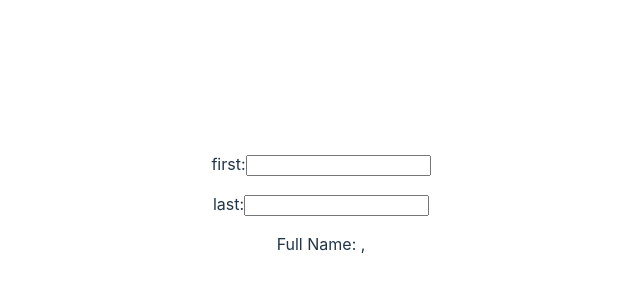
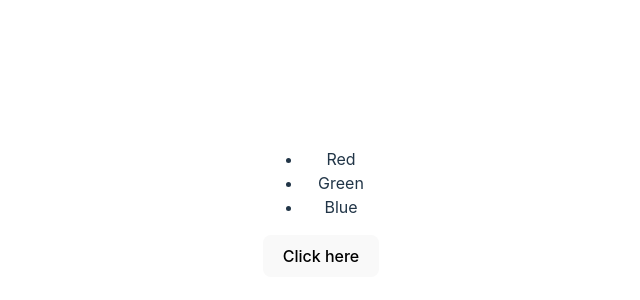
Before and after one commit to hotchrome2/vue3udemy, a Vue app: page / in a window 1280 px wide. Shown: the part 196-496 px from the top of the page, without its empty margins (319-959 px from the left). Built offline with nearby package versions, Linux system fonts and the light colour scheme.

Commit message:
watch deep true

```diff
--- a/src/components/Udemy.vue
+++ b/src/components/Udemy.vue
@@ -1,7 +1,10 @@
 <template>
-  <p>first:<input type="text" v-model="first" /></p>
-  <p>last:<input type="text" v-model="last" /></p>
-  <p>Full Name: {{ fullName }}</p>
+  <ul>
+    <li v-for="color in colors">
+      {{ color.name}}
+    </li>
+  </ul>
+  <button v-on:click="onClick">Click here</button>
 </template>
 
 <script setup>
@@ -11,26 +14,26 @@
 export default {
   data() {
     return {
-      first: "",
-      last: "",
-      // fullName: ""
+      colors : [
+        { name: 'Red'},
+        { name: 'Green'},
+        { name: 'Blue'},
+      ]
     }
   },
-  computed: {
-    fullName: function() {
-      return this.first + ',' + this.last
+  watch: {
+    colors: {
+      handler: function(newValue, oldValue) {
+        console.log('Updated.')
+      },
+      deep: true
+    }
+  },
+  methods: {
+    onClick: function(event) {
+      this.colors[1].name = 'White'
     }
   }
-  // watch: {
-  //   first: function(value) {
-  //     this.fullName = value + ' ' + this.last
-  //     console.log('first:', value)
-  //   },
-  //   last: function(value) {
-  //     this.fullName = this.first + ' ' + value
-  //     console.log('last:', value)
-  //   },
-  // }
 }
 </script>
 
```
